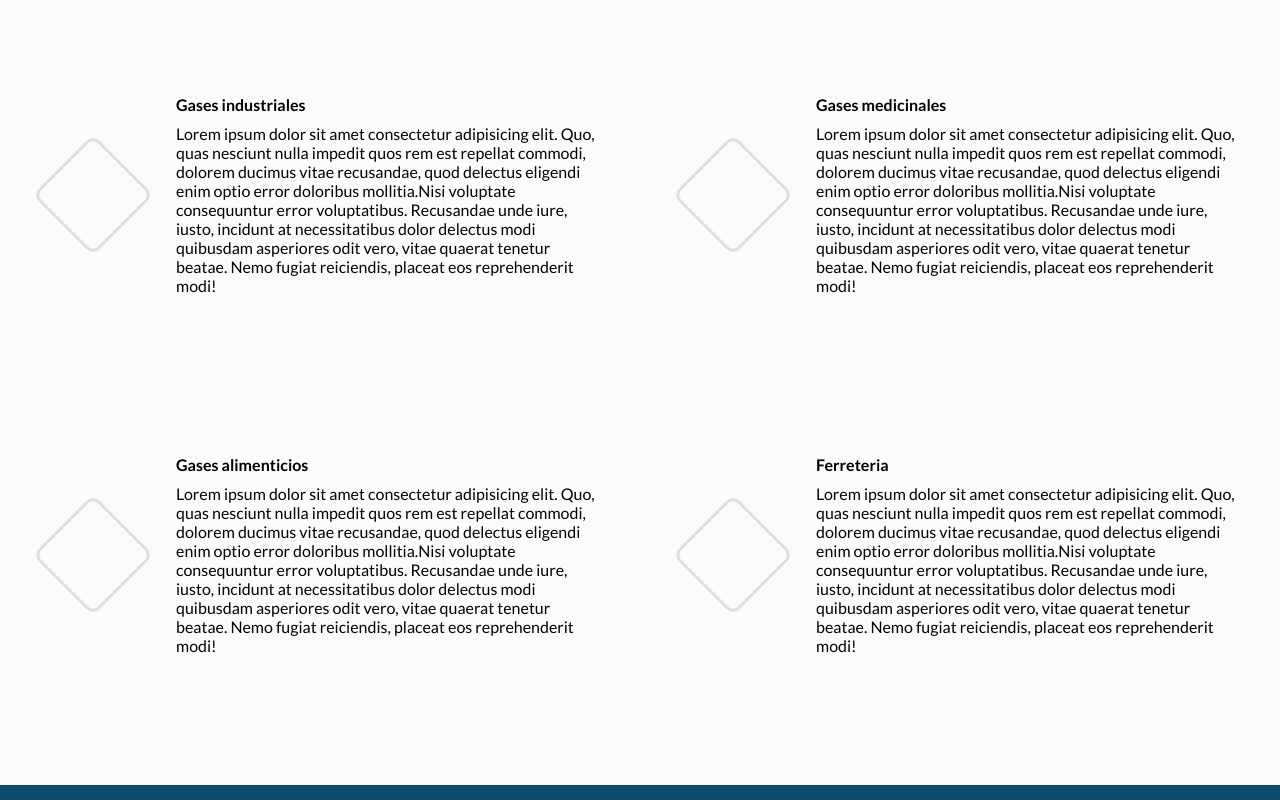
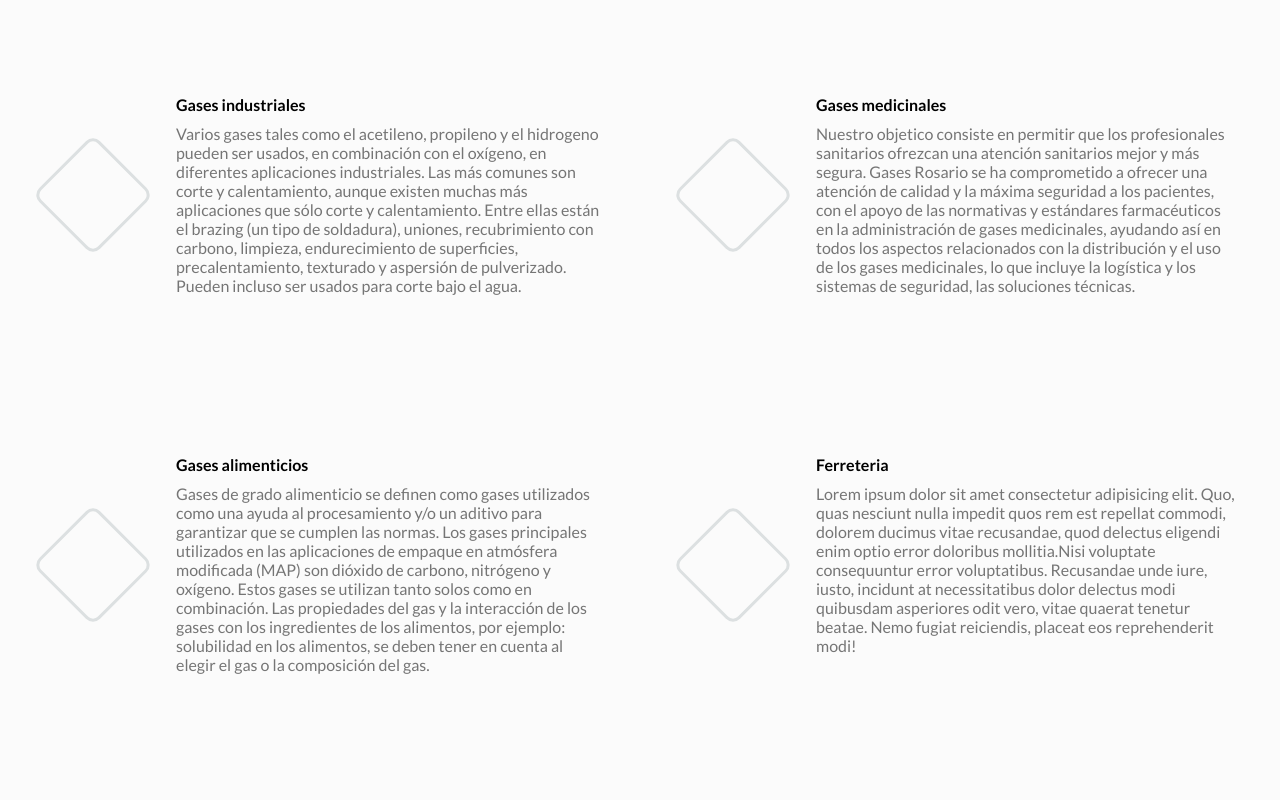
Before and after one commit to morrix90/Proyecto-Gr, a website: page index.html in a window 1280 px wide. Shown: the part 820-1620 px from the top of the page. Drawn offline with Linux system fonts and the light colour scheme; some icons are missing.

Commit message:
Descripción de gases añadida

```diff
--- a/css/style.css
+++ b/css/style.css
@@ -19,7 +19,7 @@
         flex-direction: row;
         justify-content: space-between;
         align-items: center;
-        background-color: #0D4C6E;
+        background-color: #01508A;
         width: 100%;
         height: auto;
     }
@@ -58,9 +58,11 @@
     .nav-links:hover {
         background-color: rgba(255, 255, 255, 0.8);
     }
+
     .nav-links:hover a {
         color: #51BD05;
     }
+
     .nav-links>a {
         text-decoration: none;
         color: #ffffff;
@@ -105,6 +107,10 @@
         border-bottom: 2px solid red;
         padding-bottom: 5px;
         margin-bottom: 30px;
+    }
+
+    .company p {
+        color: #757575;
     }
 
     .marcas {
@@ -185,7 +191,9 @@
     .icon-product {
         transform: rotate(-45deg);
         font-size: 2em;
-        color: rgba(277, 56, 54, 1);
+        /* color: rgba(277, 56, 54, 1); */
+        color: #0B9BA9;
+        /* color: #F46D78; */
     }
 
     .content {
@@ -196,13 +204,17 @@
     h4.title {
         padding-bottom: 10px;
     }
+
+    .content p {
+        color: #757575;
+    }
     /*--------------------------------------Footer-----------------------------------------------------*/
 
     .footer {
         display: flex;
         flex-direction: row;
         height: auto;
-        background-color: #0D4C6E;
+        background-color: #01508A;
         margin-top: 50px;
         padding: 30px;
     }
--- a/index.html
+++ b/index.html
@@ -77,16 +77,20 @@
                 <span class="span"><p class="icon-product icon-industry"></p></span>
                 <div class="content">
                     <h4 class="title">Gases industriales</h4>
-                    <p>Lorem ipsum dolor sit amet consectetur adipisicing elit. Quo, quas nesciunt nulla impedit quos rem est repellat commodi, dolorem ducimus vitae recusandae, quod delectus eligendi enim optio error doloribus mollitia.Nisi voluptate consequuntur
-                        error voluptatibus. Recusandae unde iure, iusto, incidunt at necessitatibus dolor delectus modi quibusdam asperiores odit vero, vitae quaerat tenetur beatae. Nemo fugiat reiciendis, placeat eos reprehenderit modi!</p>
+                    <p>Varios gases tales como el acetileno, propileno y el hidrogeno pueden ser usados, en combinación con el oxígeno, en diferentes aplicaciones industriales. Las más comunes son corte y calentamiento, aunque existen muchas más aplicaciones
+                        que sólo corte y calentamiento. Entre ellas están el brazing (un tipo de soldadura), uniones, recubrimiento con carbono, limpieza, endurecimiento de superficies, precalentamiento, texturado y aspersión de pulverizado. Pueden incluso
+                        ser usados para corte bajo el agua.
+                    </p>
                 </div>
             </artcile>
             <artcile class="products">
                 <span class="span"><p class="icon-product icon-medkit"></p></span>
                 <div class="content">
                     <h4 class="title">Gases medicinales</h4>
-                    <p>Lorem ipsum dolor sit amet consectetur adipisicing elit. Quo, quas nesciunt nulla impedit quos rem est repellat commodi, dolorem ducimus vitae recusandae, quod delectus eligendi enim optio error doloribus mollitia.Nisi voluptate consequuntur
-                        error voluptatibus. Recusandae unde iure, iusto, incidunt at necessitatibus dolor delectus modi quibusdam asperiores odit vero, vitae quaerat tenetur beatae. Nemo fugiat reiciendis, placeat eos reprehenderit modi!</p>
+                    <p>Nuestro objetico consiste en permitir que los profesionales sanitarios ofrezcan una atención sanitarios mejor y más segura. Gases Rosario se ha comprometido a ofrecer una atención de calidad y la máxima seguridad a los pacientes, con
+                        el apoyo de las normativas y estándares farmacéuticos en la administración de gases medicinales, ayudando así en todos los aspectos relacionados con la distribución y el uso de los gases medicinales, lo que incluye la logística
+                        y los sistemas de seguridad, las soluciones técnicas.
+                    </p>
                 </div>
             </artcile>
         </div>
@@ -96,8 +100,10 @@
                 <span class="span"><p class="icon-product icon-cutlery"></p></span>
                 <div class="content">
                     <h4 class="title">Gases alimenticios</h4>
-                    <p>Lorem ipsum dolor sit amet consectetur adipisicing elit. Quo, quas nesciunt nulla impedit quos rem est repellat commodi, dolorem ducimus vitae recusandae, quod delectus eligendi enim optio error doloribus mollitia.Nisi voluptate consequuntur
-                        error voluptatibus. Recusandae unde iure, iusto, incidunt at necessitatibus dolor delectus modi quibusdam asperiores odit vero, vitae quaerat tenetur beatae. Nemo fugiat reiciendis, placeat eos reprehenderit modi!</p>
+                    <p>Gases de grado alimenticio se definen como gases utilizados como una ayuda al procesamiento y/o un aditivo para garantizar que se cumplen las normas. Los gases principales utilizados en las aplicaciones de empaque en atmósfera modificada
+                        (MAP) son dióxido de carbono, nitrógeno y oxígeno. Estos gases se utilizan tanto solos como en combinación. Las propiedades del gas y la interacción de los gases con los ingredientes de los alimentos, por ejemplo: solubilidad en
+                        los alimentos, se deben tener en cuenta al elegir el gas o la composición del gas.
+                    </p>
                 </div>
             </artcile>
             <artcile class="products">
```
